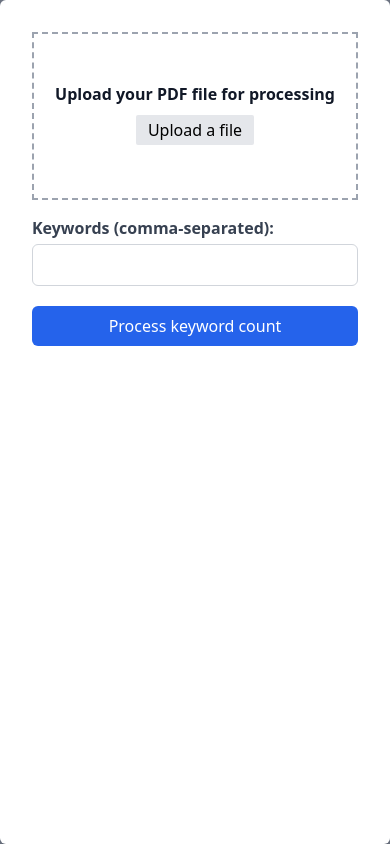
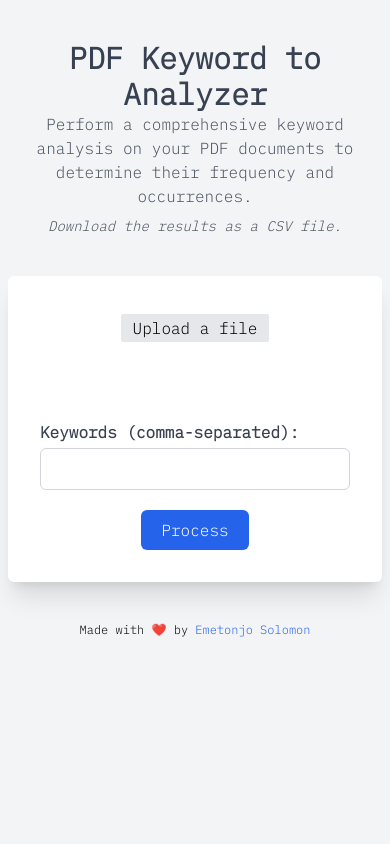
Before and after one commit to realrufans/pdf-keyword-counter-fontend, a Next.js app: page / in a window 390 px wide. Built offline with nearby package versions, Linux system fonts and the light colour scheme.

Commit message:
added more user x on the interface

```diff
--- /dev/null
+++ b/components/toastify.js
@@ -0,0 +1,10 @@
+import React from "react";
+
+import { ToastContainer, toast } from "react-toastify";
+import "react-toastify/dist/ReactToastify.css";
+
+function Toastify(type, message) {
+  type === "s" ? toast.success(message) : toast.error(message);
+}
+
+export default Toastify;
--- a/package.json
+++ b/package.json
@@ -18,7 +18,9 @@
     "next": "13.5.4",
     "pdf-parse": "^1.1.1",
     "react": "18.2.0",
-    "react-dom": "18.2.0"
+    "react-dom": "18.2.0",
+    "react-icons": "^4.11.0",
+    "react-toastify": "^9.1.3"
   },
   "devDependencies": {
     "autoprefixer": "^10.4.16",
--- /dev/null
+++ b/pages/_document.js
@@ -0,0 +1,30 @@
+// pages/_document.js
+import Document, { Html, Head, Main, NextScript } from "next/document";
+
+class MyDocument extends Document {
+  render() {
+    return (
+      <Html>
+        <Head>
+          <link rel="preconnect" href="https://fonts.googleapis.com" />
+          <link rel="preconnect" href="https://fonts.gstatic.com" crossorigin />
+          <link
+            href="https://fonts.googleapis.com/css2?family=IBM+Plex+Mono:wght@300&display=swap"
+            rel="stylesheet"
+          />
+          {/* Add the link to the Google Fonts here */}
+          <link
+            rel="stylesheet"
+            href="https://fonts.googleapis.com/css2?family=Open+Sans:wght@400;700&display=swap"
+          />
+        </Head>
+        <body>
+          <Main />
+          <NextScript />
+        </body>
+      </Html>
+    );
+  }
+}
+
+export default MyDocument;
--- a/pages/index.js
+++ b/pages/index.js
@@ -1,5 +1,13 @@
 import React, { useState } from "react";
 import axios from "axios";
+import {
+  AiOutlineCloudDownload,
+  AiOutlineCloudUpload,
+  AiOutlineLoading3Quarters,
+} from "react-icons/ai";
+import { ToastContainer } from "react-toastify";
+import Toastify from "../components/toastify";
+import Link from "next/link";
 
 export default function Home() {
   const [pdfFile, setPdfFile] = useState(null);
@@ -17,6 +25,10 @@ export default function Home() {
 
   const handleSubmit = async (e) => {
     e.preventDefault();
+
+    if (!pdfFile || !keywords) {
+      return Toastify("e", "A Pdf file, and at least a keyword is required");
+    }
     setProcessing(true);
 
     const formData = new FormData();
@@ -29,9 +41,18 @@ export default function Home() {
         formData
       );
       setCsvFilePath(res.data.message);
+      Toastify("s", "Processed successfuly");
       setProcessing(false);
     } catch (error) {
       console.error("Error processing PDF:", error);
+      if (error.response.data) {
+        setProcessing(false);
+        console.log(error.response.data.error);
+        return Toastify("e", error.response.data.error);
+      } else if (error.message) {
+        console.log(error.message);
+        Toastify("e", error.message);
+      }
       setProcessing(false);
     }
   };
@@ -62,62 +83,44 @@ export default function Home() {
       a.click();
       document.body.removeChild(a);
       URL.revokeObjectURL(url);
-      setCsvFilePath('')
+      setCsvFilePath("");
+      setKeywords("");
     } catch (error) {
       console.log(error);
+      Toastify("Please try again later...");
     }
   };
 
-  const dropHandler = (e) => {
-    // Handle the drop event here
-  };
+  return (
+    <div
+      className=" h-scrDeen  border-red-100  px-2 w-screen sm:px-8 md:px-16 sm:py-8"
+      style={{ fontFamily: "IBM Plex Mono, monospace" }}
+    >
+      <main className="container mx-auto max-w-screen-lg  border-red-100   ">
+        <div className="my-10 text-center">
+          <h1 className="text-3xl font-semibold text-gray-700 ">
+            PDF Keyword to Analyzer
+          </h1>
+          <p className="text-base text-gray-600">
+            Perform a comprehensive keyword analysis on your PDF documents to
+            determine their frequency and occurrences.
+          </p>
+          <p className="text-sm italic mt-2 text-gray-600">
+            Download the results as a CSV file.
+          </p>
+        </div>
 
-  const dragOverHandler = (e) => {
-    // Handle the drag over event here
-  };
-
-  const dragLeaveHandler = (e) => {
-    // Handle the drag leave event here
-  };
-
-  const dragEnterHandler = (e) => {
-    // Handle the drag enter event here
-  };
-
-  return (
-    <div className="bg-gray-500 h-screen w-screen sm:px-8 md:px-16 sm:py-8">
-      <main className="container mx-auto max-w-screen-lg h-full">
         <article
           aria-label="File Upload Modal"
-          className="relative h-full flex flex-col bg-white shadow-xl rounded-md"
-          onDrop={dropHandler}
-          onDragOver={dragOverHandler}
-          onDragLeave={dragLeaveHandler}
-          onDragEnter={dragEnterHandler}
+          className="relative  flex flex-col bg-white shadow-xl rounded-md"
         >
-          <div className="w-full h-full absolute top-0 left-0 pointer-events-none z-50 flex flex-col items-center justify-center rounded-md">
-            {csvFilePath && (
-              <div className="mt-40">
-                <p>CSV file is ready for download:</p>
-                <button
-                  className="bg-blue-600 p-2 rounded-md text-white w-full cursor-pointer pointer-events-auto"
-                  onClick={handleCsvDownload}
-                >
-                  Download
-                </button>
-              </div>
-            )}
-          </div>
-          <section className="h-full overflow-auto p-8 w-full h-full flex flex-col">
-            <header className="border-dashed border-2 border-gray-400 py-12 flex flex-col justify-center items-center">
-              <p className="mb-3 font-semibold text-gray-900 flex flex-wrap justify-center">
-                <span>Upload your PDF file</span>&nbsp;
-                <span>for processing</span>
-              </p>
+          <section className="  overflow-auto p-8 w-full h-full flex flex-col">
+            <form onSubmit={handleSubmit}>
+              <header className="border-dashed  border-gray-400 py-2 flex flex-col justify-center items-center">
                 <div>
                   <label
                     htmlFor="hidden-input"
-                  className="mt-2 rounded-sm px-3 py-1 bg-gray-200 hover:bg-gray-300 focus:shadow-outline focus:outline-none cursor-pointer"
+                    className="mt-2  rounded-sm px-3 py-1 bg-gray-200 hover:bg-gray-300 focus:shadow-outline focus:outline-none cursor-pointer"
                   >
                     Upload a file
                   </label>
@@ -129,10 +132,16 @@ export default function Home() {
                     onChange={handleFileChange}
                   />
                 </div>
-              <p className="mt-2 text-center font-semibold italic text-gray-600">
+                <p className="mt-4 text-center overflow-hidden text-ellipsis w-full text-green-600 font-semibold italic  ">
                   {pdfFile && pdfFile.name}
                 </p>
+                <div className="mt-10">
+                  {processing && (
+                    <AiOutlineLoading3Quarters className="text-3xl  mx-auto animate-spin  text-blue-600" />
+                  )}
+                </div>
               </header>
+              {!csvFilePath && (
                 <div>
                   <label
                     htmlFor="keywords"
@@ -141,6 +150,7 @@ export default function Home() {
                     Keywords (comma-separated):
                   </label>
                   <input
+                    disabled={processing}
                     type="text"
                     id="keywords"
                     value={keywords}
@@ -149,17 +159,42 @@ export default function Home() {
                     required
                   />
                 </div>
-            {!csvFilePath && (
+              )}
+            </form>
+            <div className="mt-5  mx-auto">
+              {!csvFilePath ? (
+                <>
+                  {" "}
                   <button
-                className="bg-blue-600 p-2 mt-5 rounded-md text-white w-full max-w-xl mx-auto"
+                    className="bg-blue-600 py-2 px-5   rounded-md text-white w-full max-w-xl mx-auto"
                     onClick={handleSubmit}
                   >
-                Process keyword count
+                    {processing ? "Processing" : "Process"}
                   </button>
+                </>
+              ) : (
+                <div className=" flex flex-col space-y-2">
+                  <p>CSV file is ready for download:</p>
+                  <button
+                    className="bg-blue-600 p-2 flex justify-center space-x-2 rounded-md text-white w-full cursor-pointer pointer-events-auto"
+                    onClick={handleCsvDownload}
+                  >
+                    <p> Download</p>{" "}
+                    <AiOutlineCloudDownload className="text-2xl" />
+                  </button>
+                </div>
               )}
+            </div>
           </section>
         </article>
+        <footer className="text-xs text-center my-10">
+          Made with <span className="text-blue-600">❤️</span> by{" "}
+          <Link href="https://github.com/realrufans/realrufans">
+            <span className="text-blue-600">Emetonjo Solomon</span>
+          </Link>
+        </footer>
       </main>
+      <ToastContainer />
     </div>
   );
 }
--- a/styles/globals.css
+++ b/styles/globals.css
@@ -1,3 +1,8 @@
 @tailwind base;
 @tailwind components;
 @tailwind utilities;
+@layer base {
+     body {
+        @apply bg-gray-100
+     }
+}
```
Also changed, not shown: components/uploadForm.js (deleted, +0 -92 lines), 2 other files (tests, documents, lock files or other folders). Lines whose indentation alone changed are shown as unchanged.
